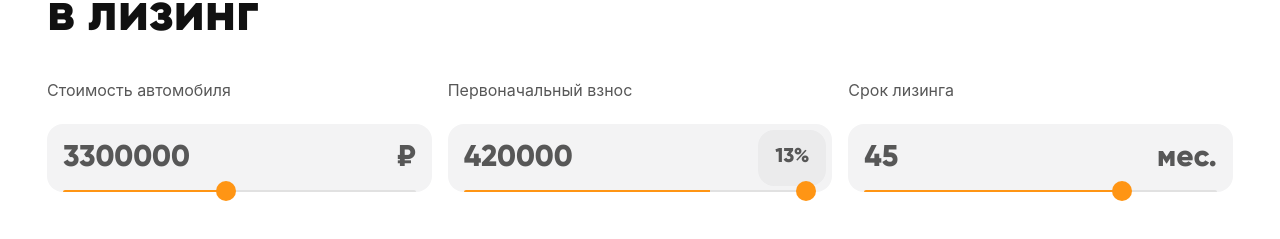
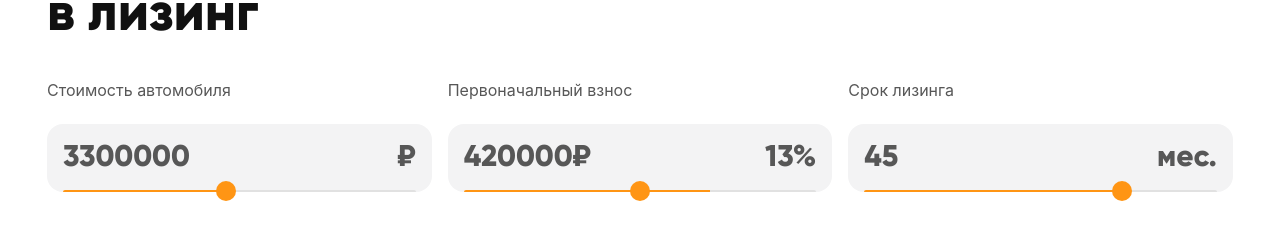
Before and after one commit to M3RCURRRY/oxem-leasing, a React (Create React App) app: page / in a window 1280 px wide. Shown: the part 153-392 px from the top of the page. Built offline with nearby package versions, Linux system fonts and the light colour scheme.

Commit message:
Splitted sliders

```diff
--- a/src/App.js
+++ b/src/App.js
@@ -2,7 +2,7 @@ import './App.css';
 import { sliderData } from './data/sliderData';
 import { useMedia } from './hooks/useMedia';
 import { useState } from "react";
-import Slider from './inputs/Slider/Slider';
+import Slider from './components/Slider/Slider';
 
 function App() {
 
@@ -10,17 +10,33 @@ function App() {
   const [deposit, setDeposit] = useState(sliderData.deposit.value);
   const [time, setTime] = useState(sliderData.time.value);
 
+  // Изменили проценты
+  // Заменили state (в процентах)
+  // Прокинули в качестве значения value результат calcDeposit
+  // Отрендерили
+
+  // Внутри компонента ищем пропс dependsOnMark
+  // Если true - делаем зависимость слайдера от mark
+  //
+
+  function calcDeposit(cost, percent) {
+
+  }
+
   const {xs, sm, md, lg} = useMedia();
 
   const sliderHandler = (name, value) => {
     switch(name) {
       case "cost":
+        console.log("Cost updated");
         setCost(value);
         break;
       case "deposit":
+        console.log("Deposit updated");
         setDeposit(value);
         break;
       case "time":
+        console.log("Time updated");
         setTime(value);
         break;
       default:
@@ -35,13 +51,13 @@ function App() {
           <header className="header-font">Рассчитайте стоимость автомобиля в лизинг</header>
         </div>
         <div className="lg-slider-first">
-          <Slider data={sliderData.cost} name="cost" onChange={sliderHandler}/>
+          <Slider data={sliderData.cost} value={cost} name="cost" onChange={sliderHandler}/>
         </div>
         <div className="lg-slider-second">
-          <Slider data={sliderData.deposit} name="deposit" onChange={sliderHandler}/>
+          <Slider data={sliderData.deposit} dependsOnMark={true} value={deposit} name="deposit" onChange={sliderHandler}/>
         </div>
         <div className="lg-slider-third">
-          <Slider data={sliderData.time} name="time" onChange={sliderHandler}/>
+          <Slider data={sliderData.time} value={time} name="time" onChange={sliderHandler}/>
         </div>
       </div>
     </div>
--- a/src/components/InputContainer/InputContainer.module.css
+++ /dev/null
@@ -1,4 +0,0 @@
-.alignLabel {
-  display: flex;
-  flex-direction: column;
-}
--- a/src/inputs/Slider/Slider.js
+++ b/src/components/MarkedSlider/MarkedSlider.js
@@ -1,19 +1,19 @@
 import { useLayoutEffect, useRef, useState } from "react";
-import styles from "./Slider.module.css";
 
-export default function Slider(props) {
-  const { title, value, mark, minValue, maxValue, isOutlinedMark } = props.data;
+export default function MarkedSlider(props) {
+  let { title, notUsed, mark, minValue, maxValue } = props.data;
 
-  const [state, setState] = useState(parseInt(value));
+  const [state, setState] = useState(parseInt(mark));
   const inputRef = useRef(null);
 
   useLayoutEffect(() => {
-    inputRef.current.style.backgroundSize = (value - minValue) * 100 / (maxValue - minValue) + "% 100%"
+    inputRef.current.style.backgroundSize = (props.value - minValue) * 100 / (maxValue - minValue) + "% 100%"
   }, []);
 
   function changeHandler(e) {
     setState(e.target.value);
-    inputRef.current.style.backgroundSize = (e.target.value - minValue) * 100 / (maxValue - minValue) + "% 100%"
+    props.onChange(props.name, e.target.value);
+    inputRef.current.style.backgroundSize = (props.value - minValue) * 100 / (maxValue - minValue) + "% 100%"
   }
 
   return (
@@ -22,7 +22,7 @@ export default function Slider(props) {
       <div className={styles.sliderContainer}>
         <div className={styles.valueLayout}>
           <span id="value">{state}</span>
-          <span id="mark" className={isOutlinedMark ? styles.outlinedMark : null} >{mark}</span>
+          <span id="mark" className={styles.outlinedMark } >{mark}</span>
         </div>
         <input
           type="range"
--- /dev/null
+++ b/src/components/Slider/Slider.js
@@ -0,0 +1,38 @@
+import { useLayoutEffect, useRef, useState } from "react";
+import styles from "./Slider.module.css";
+
+export default function Slider(props) {
+  let { title, notUsed, mark, minValue, maxValue } = props.data;
+
+  const inputRef = useRef(null);
+
+  useLayoutEffect(() => {
+    inputRef.current.style.backgroundSize = (props.value - minValue) * 100 / (maxValue - minValue) + "% 100%"
+  }, []);
+
+  function changeHandler(e) {
+    props.onChange(props.name, e.target.value);
+    inputRef.current.style.backgroundSize = (props.value - minValue) * 100 / (maxValue - minValue) + "% 100%"
+  }
+
+  return (
+    <div className={styles.inputLayout}>
+      <span className={styles.title}>{title}</span>
+      <div className={styles.sliderContainer}>
+        <div className={styles.valueLayout}>
+          <span id="value">{props.value}</span>
+          <span id="mark">{mark}</span>
+        </div>
+        <input
+          type="range"
+          min={minValue}
+          max={maxValue}
+          id="range"
+          value={props.value}
+          ref={inputRef}
+          onChange={(e) => changeHandler(e)}
+        ></input>
+      </div>
+    </div>
+  );
+}
--- /dev/null
+++ b/src/components/Slider/Slider.module.css
@@ -0,0 +1,106 @@
+.title {
+  font-size: 16px;
+  line-height: 20px;
+  letter-spacing: 0%;
+
+  color: #575757;
+
+  margin-bottom: 24px;
+}
+
+.inputLayout {
+  display: flex;
+  flex-direction: column;
+  justify-content: space-between;
+}
+
+.sliderContainer {
+  display: flex;
+  flex-direction: column;
+  justify-content: space-between;
+  width: 100%;
+
+  padding: 16px;
+  padding-bottom: 0px;
+
+  background-color: #F3F3F4;
+
+  border-radius: 16px;
+  box-sizing: border-box;
+}
+
+.valueLayout {
+  display: flex;
+  flex-direction: row;
+  justify-content: space-between;
+  line-height: 36px;
+  padding-bottom: 14px;
+  color: #575757;
+}
+
+.valueLayout > span {
+  font-size: 30px;
+  font-family: "Gilroy";
+  font-weight: 800;
+}
+
+input[type="range"] {
+  -webkit-appearance: none;
+
+  height: 2px;
+  margin: 0;
+
+  background: #E1E1E1;
+  border-radius: 5px 5px 0 0;
+  background-image: linear-gradient(28deg, rgba(255,149,20,1) 0%, rgba(255,149,20,1) 100%);;
+  background-size: 70% 100%;
+  background-repeat: no-repeat;
+}
+
+input[type="range"]::-webkit-slider-thumb {
+  -webkit-appearance: none;
+  height: 20px;
+  width: 20px;
+  border-radius: 50%;
+  background: #FF9514;
+  cursor: ew-resize;
+}
+
+input[type="range"]::-moz-range-thumb {
+  -webkit-appearance: none;
+  height: 20px;
+  width: 20px;
+  border-radius: 50%;
+  background: #FF9514;
+  cursor: ew-resize;
+}
+
+input[type="range"]::-ms-thumb {
+  -webkit-appearance: none;
+  height: 20px;
+  width: 20px;
+  border-radius: 50%;
+  background: #FF9514;
+  cursor: ew-resize;
+}
+
+input[type=range]::-webkit-slider-runnable-track  {
+  -webkit-appearance: none;
+  box-shadow: none;
+  border: none;
+  background: transparent;
+}
+
+input[type=range]::-moz-range-track {
+  -webkit-appearance: none;
+  box-shadow: none;
+  border: none;
+  background: transparent;
+}
+
+input[type="range"]::-ms-track {
+  -webkit-appearance: none;
+  box-shadow: none;
+  border: none;
+  background: transparent;
+}
--- a/src/data/sliderData.js
+++ b/src/data/sliderData.js
@@ -4,24 +4,21 @@ const sliderData = {
     value: 3300000,
     mark: "₽",
     minValue: 1000000,
-    maxValue: 6000000,
-    isOutlinedMark: false
+    maxValue: 6000000
   },
   deposit: {
     title: "Первоначальный взнос",
     value: "420000₽",
     mark: "13%",
     minValue: 10,
-    maxValue: 60,
-    isOutlinedMark: true
+    maxValue: 60
   },
   time: {
     title: "Срок лизинга",
     value: 45,
     mark: "мес.",
     minValue: 1,
-    maxValue: 60,
-    isOutlinedMark: false
+    maxValue: 60
   }
 }
 
```
Also changed, not shown: src/components/Flex/Flex.js (deleted, +0 -10 lines), src/components/InputContainer/InputContainer.js (deleted, +0 -30 lines), src/components/MarkedSlider/MarkedSlider.module.css (renamed from src/inputs/Slider/Slider.module.css).
